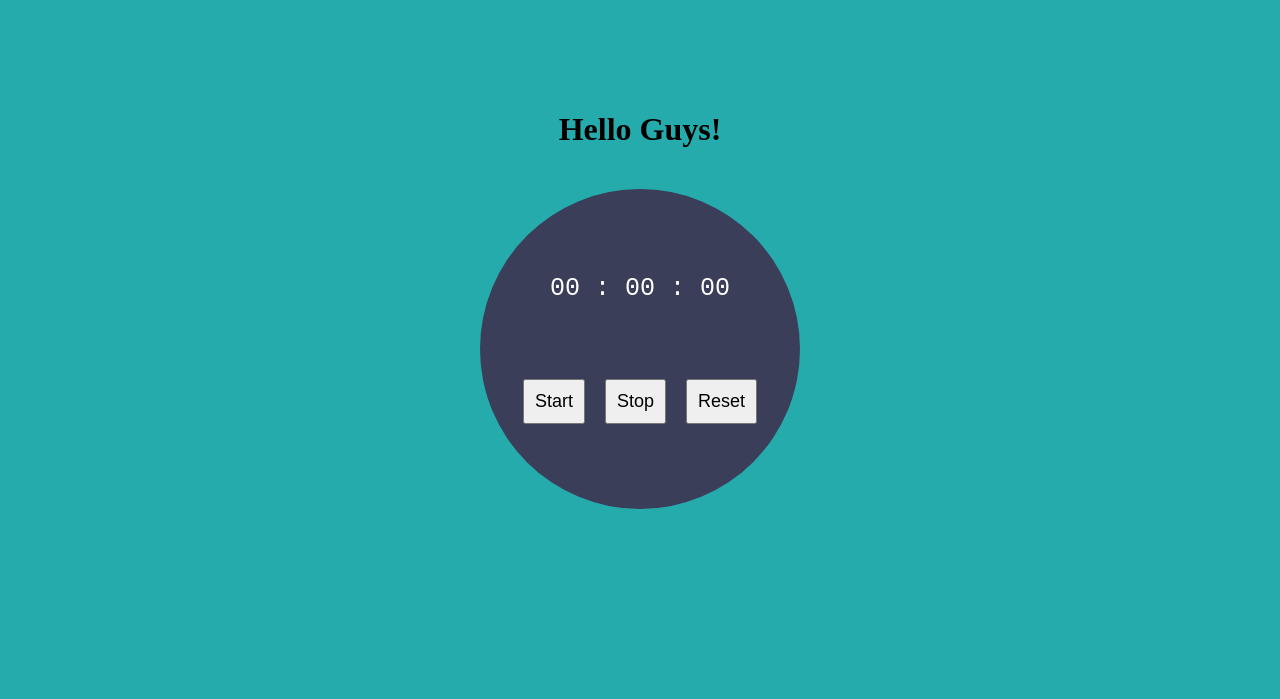
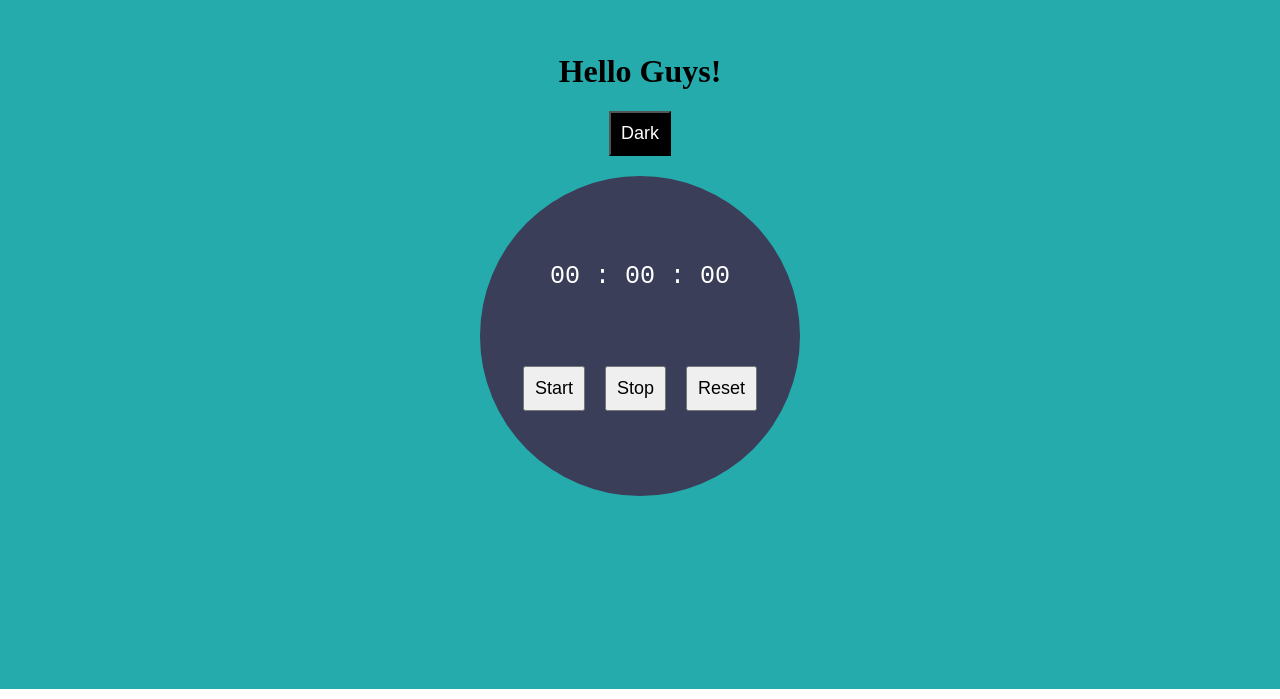
Before and after one commit to EhsanAryan/exercise, a React (Create React App) app: page / in a window 1280 px wide. Shown: the part 111-810 px from the top of the page. Built offline with nearby package versions, Linux system fonts and the light colour scheme.

Commit message:
The timer with change theme color button, and time list

```diff
--- a/src/components/App.css
+++ b/src/components/App.css
@@ -1,13 +1,12 @@
 body{
     margin: 0;
     padding: 0;
-    background-color: #26abad;
 }
 
 .parent-div {
     width: 100%;
-    height: 100vh;
-    margin: 10px auto 0;
+    min-height: 100vh;
+    background-color: #26abad;
     text-align: center;
     display: flex;
     flex-direction: column;
--- a/src/components/App.js
+++ b/src/components/App.js
@@ -5,13 +5,34 @@ import Timer from "./timer";
 import "./App.css";
 
 
+
 export default class App extends React.Component {
+
+    constructor(){
+        super();
+        this.state = {
+            isDark : false
+        }
+    }
+
+    changeThemeColor = () => {
+        this.setState({
+            isDark : !this.state.isDark
+        })
+    }
+
+
+
     render(){
         return (
-            <div className='parent-div'>
-                <Hello />
-                <Timer />
-            </div>
+                <div className='parent-div'
+                style={{
+                    backgroundColor: this.state.isDark ? "black" : "#26abad" ,
+                    color : this.state.isDark ? "white" : "black"
+                }}>
+                    <Hello />
+                    <Timer isDark={this.state.isDark} changeThemeColor={this.changeThemeColor} />
+                </div>
         );
     }
 }
--- /dev/null
+++ b/src/components/list-item.css
@@ -0,0 +1,8 @@
+
+.time-item {
+    margin-bottom: 15px;
+}
+
+.time-item:last-child {
+    margin-bottom: 0;
+}
--- /dev/null
+++ b/src/components/list-item.js
@@ -0,0 +1,26 @@
+import React from "react";
+import "./list-item.css";
+
+
+const ListItem = (props) => {
+
+    const removeItem = (event) => {
+        let currItem = event.target;
+        currItem.remove();
+    }
+
+
+    return (
+        <>
+            {props.timeArray.map((time , index) => {
+                return (
+                    <div key={index} className="time-item" onClick={removeItem}>
+                        {time}
+                    </div>
+                );
+            })}
+        </>
+    );
+}
+
+export default ListItem;
--- /dev/null
+++ b/src/components/list.css
@@ -0,0 +1,17 @@
+
+.time-list {
+    margin-top: 20px;
+    margin-bottom: 10px;
+    min-width: 200px;
+    background-color: #3a3e59;
+    color: white;
+    font-size: 20px;
+    border-radius: 15px;
+}
+
+
+.time-list:not(:empty) {
+    padding: 10px;
+    box-sizing: border-box;
+    border: 1px solid white;
+}
--- /dev/null
+++ b/src/components/list.js
@@ -0,0 +1,14 @@
+import React from "react";
+import "./list.css";
+import ListItem from "./list-item";
+
+
+const List = (props) => {
+    return (
+        <div className="time-list">
+            <ListItem timeArray={props.timeArray} />
+        </div>
+    );
+}
+
+export default List;
--- a/src/components/timer.css
+++ b/src/components/timer.css
@@ -5,6 +5,7 @@
     color: white;
     border-radius: 50%;
     padding: 10px;
+    margin-bottom: 20px;
     font-size: 25px;
     font-family: monospace;
     margin-top: 20px;
--- a/src/components/timer.js
+++ b/src/components/timer.js
@@ -1,7 +1,7 @@
 import React from "react";
 import ReactDOM from "react-dom";
 import "./timer.css";
-
+import List from './list';
 
 
 let interval;
@@ -13,7 +13,8 @@ export default class Timer extends React.Component {
             hour: 0 ,
             minute: 0 ,
             second: 0 ,
-            isStart: false
+            isStart: false ,
+            timeArray : []
         }
     }
 
@@ -70,8 +71,20 @@ export default class Timer extends React.Component {
             minute : 0 ,
             second : 0
         });
-        console.log(this.state.hour , this.state.minute , this.state.isStart);
     }
+
+
+    addTime = () => {
+        let h = this.state.hour;
+        let m = this.state.minute;
+        let s = this.state.second;
+        let newTime = `${h>9 ? h : "0"+h} : ${m>9 ? m : "0"+m} : ${s>9 ? s : "0"+s}`;
+
+        this.setState({
+            timeArray : [...this.state.timeArray , newTime]
+        });
+    }
+
 
 
     render(){
@@ -80,14 +93,26 @@ export default class Timer extends React.Component {
         let s = this.state.second;
 
         return (
+            <>
+            <button onClick={this.props.changeThemeColor} className="timer-btn change-btn"
+            style={{
+                backgroundColor: this.props.isDark ? "white" : "black" ,
+                color: this.props.isDark ? "black" : "white"
+                }}>
+                {this.props.isDark ? "Light" : "Dark"}
+            </button>
             <div className="timer-div">
-                {`${h>9 ? h : "0"+h} : ${m>9 ? m : "0"+m} : ${s>9 ? s : "0"+s}`}
+                <span onClick={this.addTime}>
+                    {`${h>9 ? h : "0"+h} : ${m>9 ? m : "0"+m} : ${s>9 ? s : "0"+s}`}
+                </span>
                 <span>
-                    <button onClick={this.startTimer} className="timer-btn">Start</button>
-                    <button onClick={this.stopTimer} className="timer-btn">Stop</button>
-                    <button onClick={this.resetTimer} className="timer-btn">Reset</button>
+                    <button onClick={this.startTimer} className="timer-btn start-btn">Start</button>
+                    <button onClick={this.stopTimer} className="timer-btn stop-btn">Stop</button>
+                    <button onClick={this.resetTimer} className="timer-btn reset-btn">Reset</button>
                 </span>
             </div>
+            <List timeArray={this.state.timeArray} />
+            </>
         );
     }
 }
```
